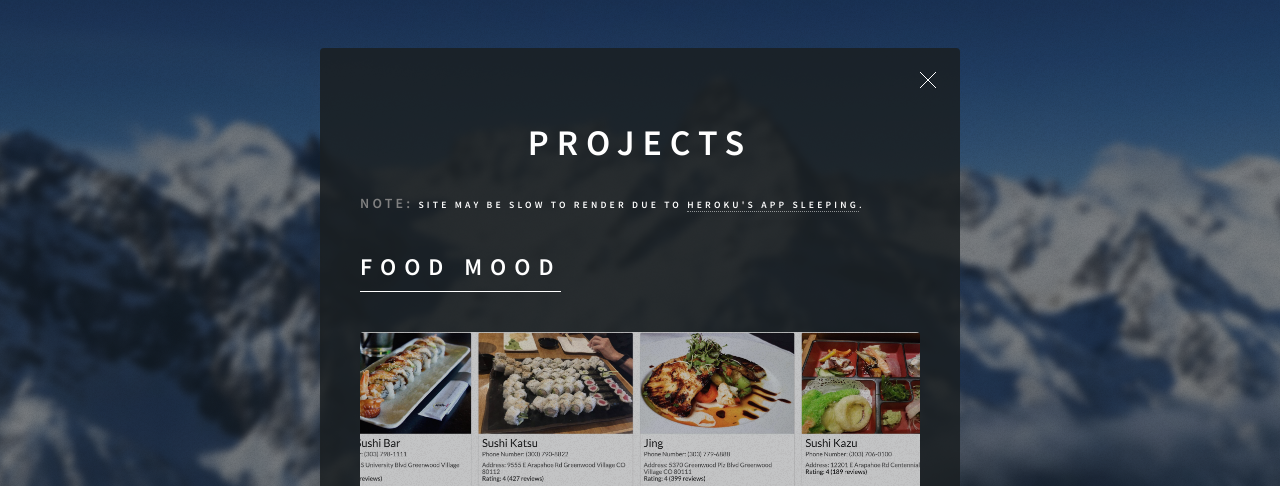
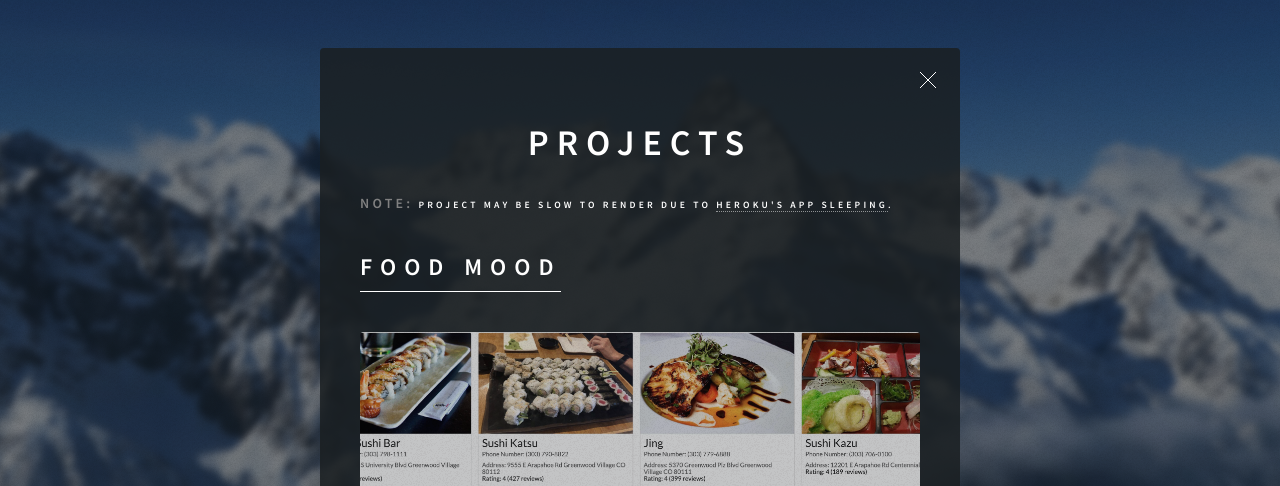
Before and after one commit to Trejon/Portfo, a Flask app: page / in a window 1280 px wide, after a click on "PROJECTS". Shown: the top 486 px of the page. Run offline with Flask 2, Linux system fonts and the light colour scheme.

Commit message:
update note

```diff
--- a/templates/index.html
+++ b/templates/index.html
@@ -88,7 +88,7 @@
             <!-- Projects -->
             <article id="projects">
                 <h1 class="section-heading">Projects</h1>
-                <h6 class="section-subheading"><span class="note">Note:</span> site may be slow to render due to <a class="heroku-disclaimer" href="https://blog.heroku.com/app_sleeping_on_heroku" target="_blank">Heroku's App
+                <h6 class="section-subheading"><span class="note">Note:</span> Project may be slow to render due to <a class="heroku-disclaimer" href="https://blog.heroku.com/app_sleeping_on_heroku" target="_blank">Heroku's App
                         sleeping</a>.</h6>
                 <h2 class="major">Food Mood</h2>
                 <span class="image main"><img src="static/assets/images/portfolio/FoodMood.jpg" alt="" /></span>
```
